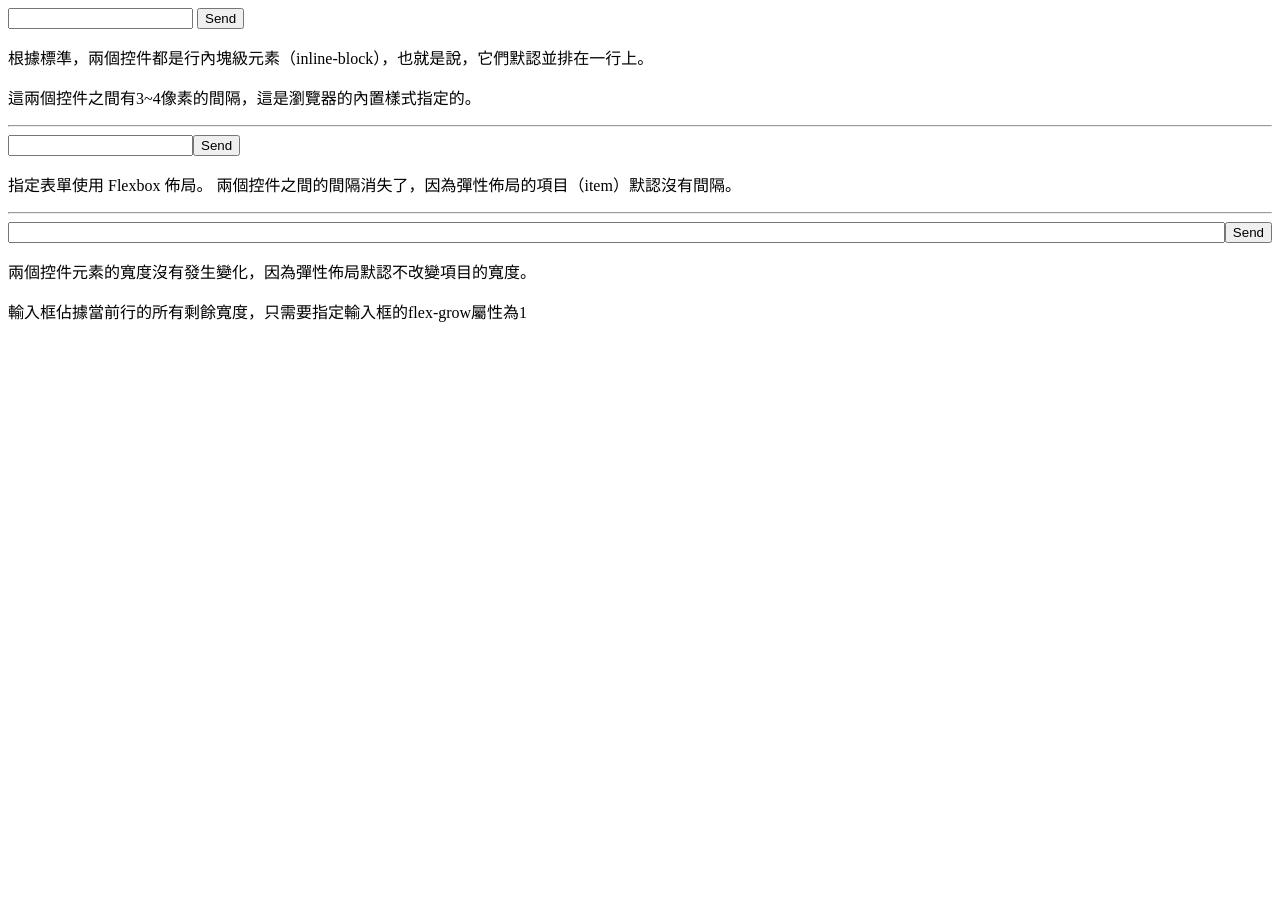
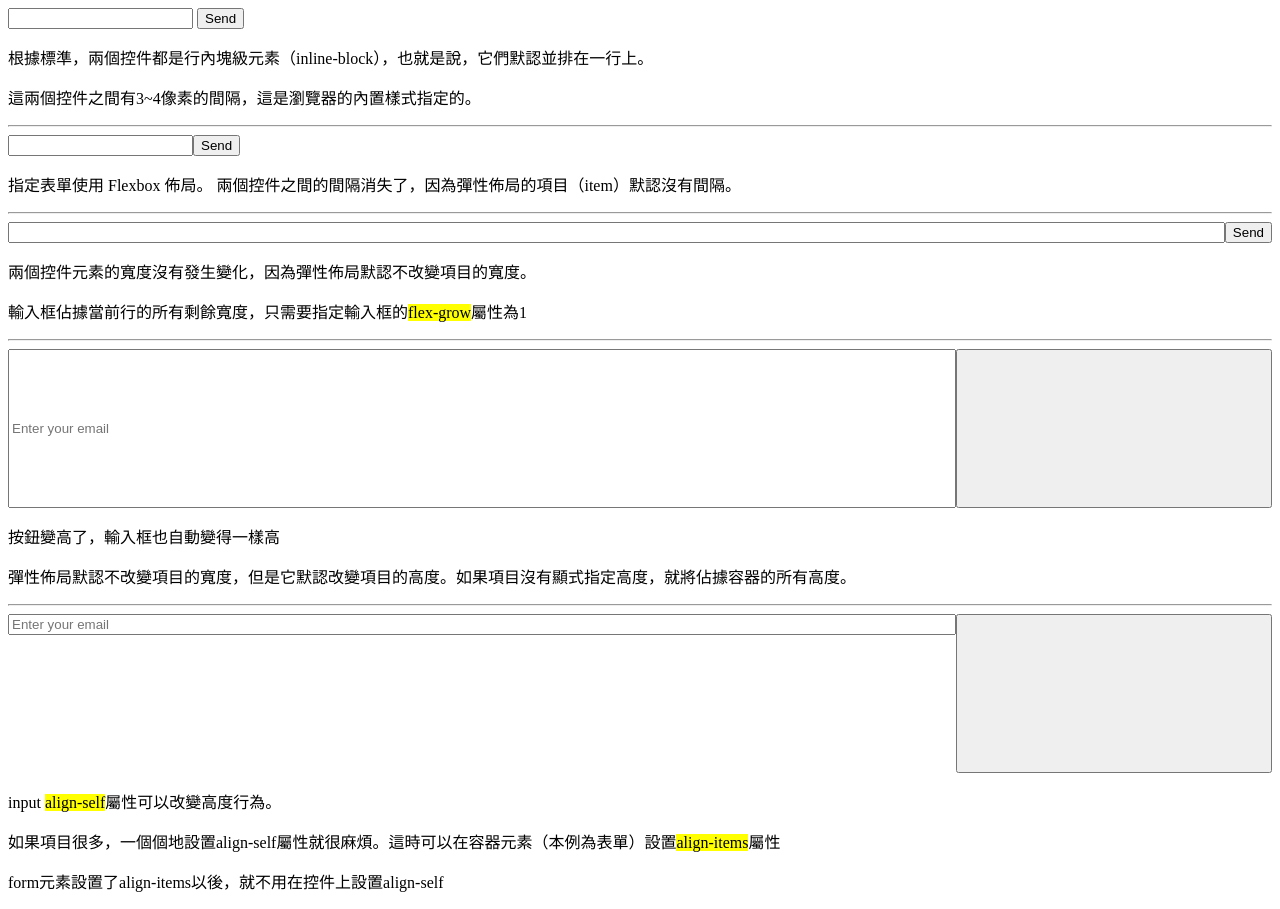
Before and after one commit to JacobHsu/flexbox-form, a plain HTML site: page docs/index.html in a window 1280 px wide. Before the commit the page ends 800 px from the top, so only its background shows below. Drawn offline with Linux system fonts and the light colour scheme.

Commit message:
align-self

```diff
--- a/docs/index.html
+++ b/docs/index.html
@@ -38,6 +38,31 @@
 	  <button type="submit">Send</button>
 	</form>
 	<p>兩個控件元素的寬度沒有發生變化，因為彈性佈局默認不改變項目的寬度。</p>
-	<p>輸入框佔據當前行的所有剩餘寬度，只需要指定輸入框的flex-grow屬性為1</p>
+	<p>輸入框佔據當前行的所有剩餘寬度，只需要指定輸入框的<mark>flex-grow</mark>屬性為1</p>
+
+	<hr>
+
+	<form action="#" class="form">
+	  <input type="email" placeholder="Enter your email" class="input">
+	  <button type="button"><svg>  <!-- a smiley icon -->  </svg></button>
+	</form>
+	<p>按鈕變高了，輸入框也自動變得一樣高</p>
+	<p>彈性佈局默認不改變項目的寬度，但是它默認改變項目的高度。如果項目沒有顯式指定高度，就將佔據容器的所有高度。</p>
+
+	<hr>
+
+	<style type="text/css">
+		.form-align  {
+		    display: flex;
+  			align-items: flex-start;
+		}
+	</style>
+	<form action="#" class="form-align">
+	  <input type="email" placeholder="Enter your email" class="input">
+	  <button type="button"><svg>  <!-- a smiley icon -->  </svg></button>
+	</form>
+	<p>input <mark>align-self</mark>屬性可以改變高度行為。</p>
+	<p>如果項目很多，一個個地設置align-self屬性就很麻煩。這時可以在容器元素（本例為表單）設置<mark>align-items</mark>屬性</p>
+	<p>form元素設置了align-items以後，就不用在控件上設置align-self</p>
 </body>
 </html>
```
